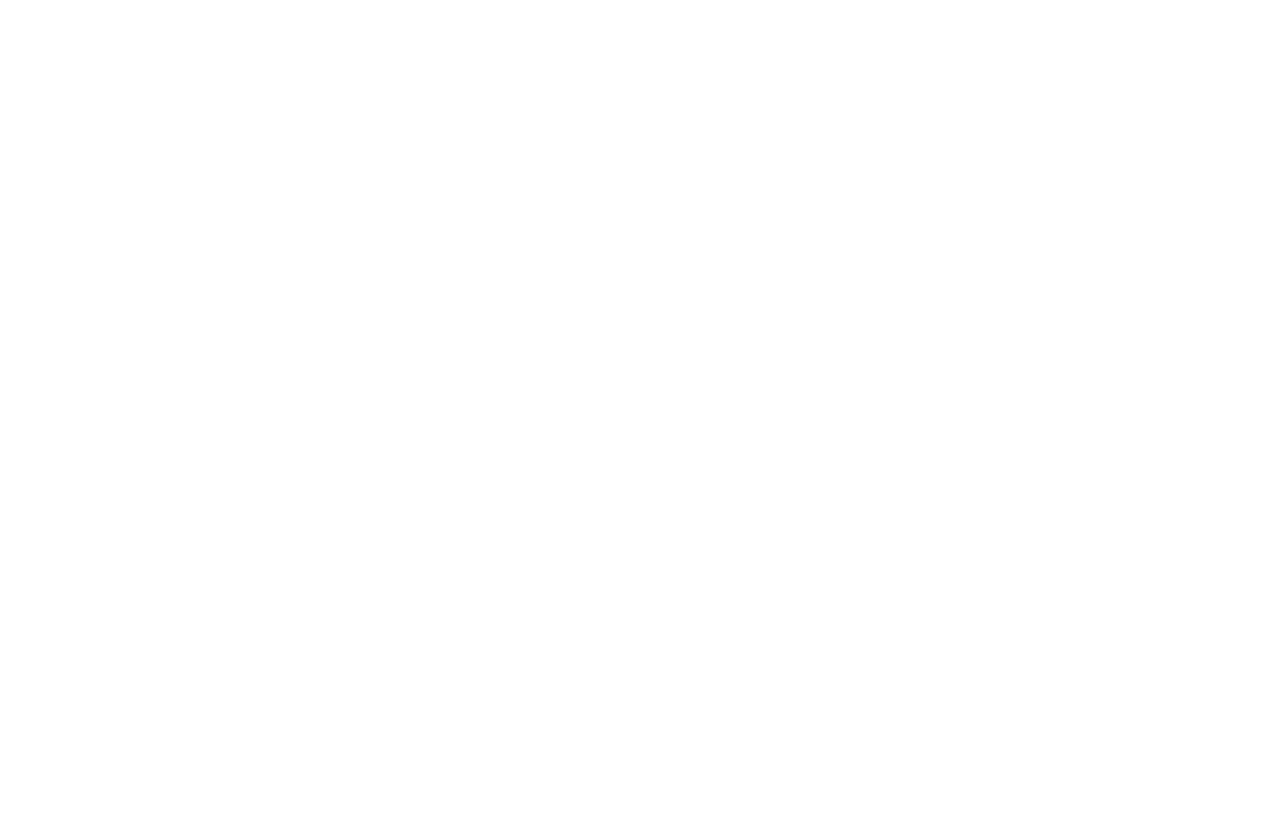
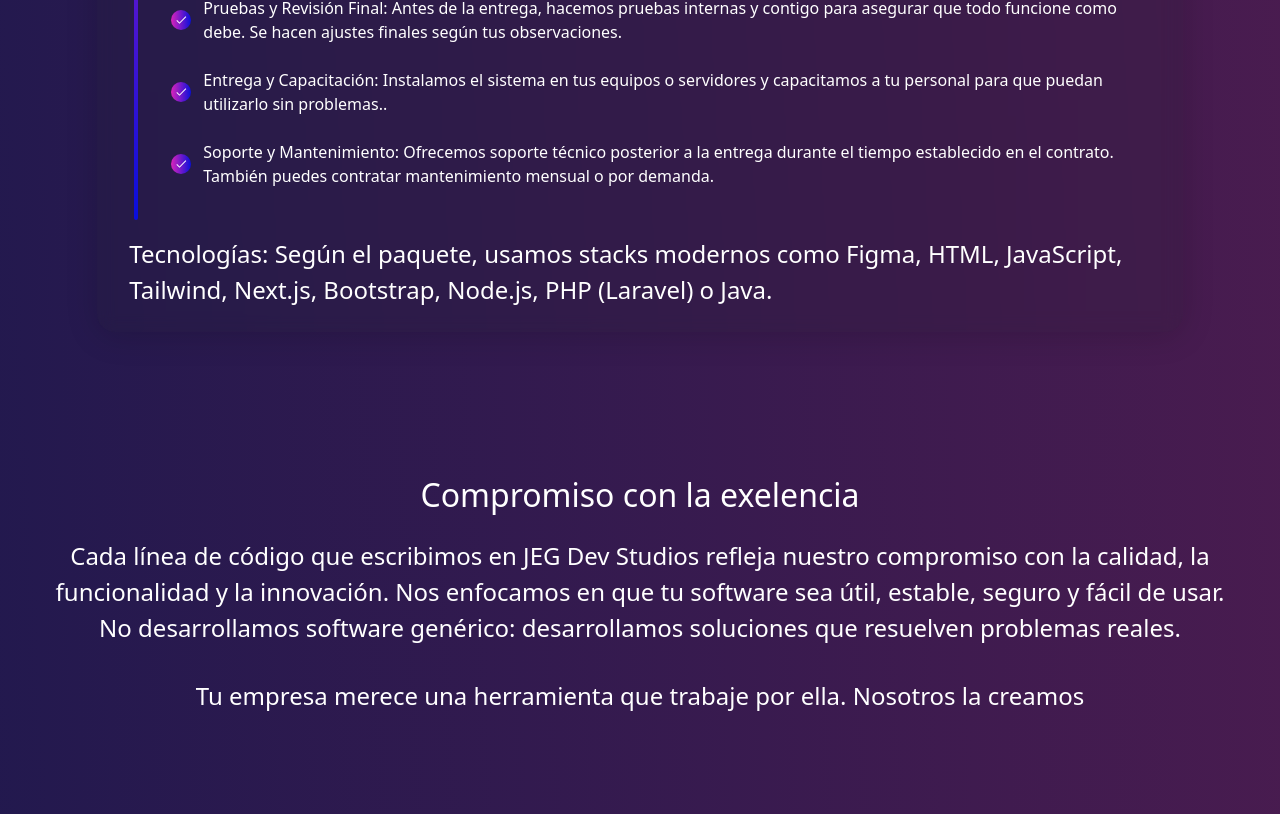
Before and after one commit to JhonnDevJs/jeg-dev-studios-site, a Next.js app: page /servicios/desarrollo-software in a window 1280 px wide. Shown: the part 3286-4100 px from the top of the page. Before the commit the page ends 3003 px from the top, so only its background shows below. Built offline with nearby package versions, Linux system fonts and the light colour scheme.

Commit message:
refactor: add info

```diff
--- a/src/app/servicios/desarrollo-software/DevSoftClient.jsx
+++ b/src/app/servicios/desarrollo-software/DevSoftClient.jsx
@@ -3,6 +3,8 @@ import { useState, useEffect, useMemo } from "react";
 import ShoppingCart from "@/components/ShoppingCart";
 import CardPacksProduct from "@/components/CardPacksProduct";
 import OrderForm from "@/components/OrderForm";
+import CardSmallList from "@/components/CardSmallList";
+import SectionProcess from "@/components/SectionProcess";
 import CTAProducts from "@/components/CTAProducts";
 import imgSoftProduct1 from "@/assets/img/img/services/dev-web/pack-1/imagen-muestra-de-pagina-web.webp";
 import imgSoftProduct2 from "@/assets/img/img/services/dev-web/pack-2/imagen-muestra-de-pagina-web.webp";
@@ -291,6 +293,28 @@ export default function DevSoftClient() {
           />
         </ul>
       </section>
+      <SectionProcess title={"Nuestro Proceso de Desarrollo de Software"} text={"En JEG Dev Studios seguimos una metodología clara y estructurada para asegurarnos de que tu software cumpla con tus objetivos y funcione correctamente desde el día uno."}/>
+      <section className="d-flex flex-column bg-transparent justify-content-center align-items-center text-center text-white w-100 p-xl-5 p-3 gap-3">
+        <CardSmallList
+          titulo="Proceso"
+          subtitulo="Desde el primer contacto, nos enfocamos en comprender tu visión, objetivos y necesidades específicas. ¿Qué hacemos en esta fase?"
+          list={[
+            "  Diagnóstico y Consultoría: Nos reunimos contigo para comprender tu negocio, tus procesos y los problemas que deseas resolver. Identificamos puntos críticos y definimos los módulos necesarios.",
+            " Propuesta y Cotización: Con base en el diagnóstico, elaboramos una propuesta con el paquete adecuado, el tiempo estimado de desarrollo y el costo total, incluyendo una cronología por fases.",
+            " Diseño y Prototipado: Creamos los primeros bocetos del sistema (interfaces, navegación, funciones clave) y los validamos contigo para asegurar que se ajusten a tus necesidades.",
+            " Desarrollo por Fases: Desarrollamos el software por etapas. Cada módulo se construye, prueba y presenta individualmente para permitir revisiones rápidas. Utilizamos tecnologías como Python, C#, Java, Node.js, Electron, y React, según el proyecto.",
+            " Pruebas y Revisión Final: Antes de la entrega, hacemos pruebas internas y contigo para asegurar que todo funcione como debe. Se hacen ajustes finales según tus observaciones.",
+            " Entrega y Capacitación: Instalamos el sistema en tus equipos o servidores y capacitamos a tu personal para que puedan utilizarlo sin problemas..",
+            " Soporte y Mantenimiento: Ofrecemos soporte técnico posterior a la entrega durante el tiempo establecido en el contrato. También puedes contratar mantenimiento mensual o por demanda.",
+          ]}
+          lastText="Tecnologías: Según el paquete, usamos stacks modernos como Figma, HTML, JavaScript, Tailwind, Next.js, Bootstrap, Node.js, PHP (Laravel) o Java."
+        />
+      </section>
+      <section className="d-flex flex-column justify-content-center align-items-center text-center w-100 p-xl-5 p-3 gap-3">
+        <h2 className="text-white">Compromiso con la exelencia</h2>
+        <p className="text-white fs-4">Cada línea de código que escribimos en JEG Dev Studios refleja nuestro compromiso con la calidad, la funcionalidad y la innovación. Nos enfocamos en que tu software sea útil, estable, seguro y fácil de usar. No desarrollamos software genérico: desarrollamos soluciones que resuelven problemas reales.</p>
+        <p className="text-white fs-4">Tu empresa merece una herramienta que trabaje por ella. Nosotros la creamos</p>
+      </section>
       <CTAProducts />
     </>
   );
--- a/src/components/CardSmallList.jsx
+++ b/src/components/CardSmallList.jsx
@@ -87,7 +87,7 @@
             >
               {list.map((item, idx) => (
                 <li
-                  className="d-flex align-items-center mb-4 text-white"
+                  className="d-flex align-items-center mb-4 text-white text-lg-start text-center"
                   key={idx}
                 >
                   <span
```
